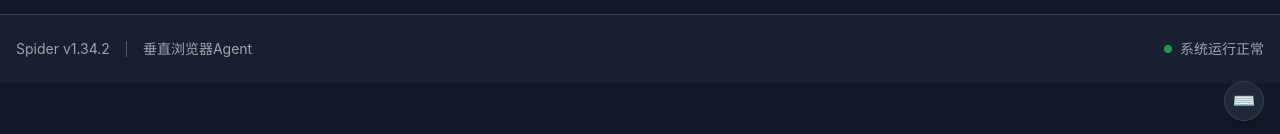
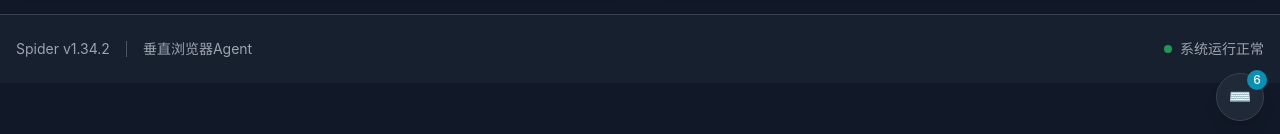
Before and after one commit to Xues-idiot/vertical-browser-agent, a Next.js app in the folder frontend/: page / in a window 1280 px wide. Shown: the part 663-797 px from the top of the page. Built offline with nearby package versions, Linux system fonts and the light colour scheme.

Commit message:
feat(KeyboardShortcutsHelp): 添加快捷键数量徽章
在快捷键帮助按钮上添加数字徽章，提高功能可发现性

```diff
--- a/frontend/src/components/KeyboardShortcutsHelp.tsx
+++ b/frontend/src/components/KeyboardShortcutsHelp.tsx
@@ -24,10 +24,13 @@ export default function KeyboardShortcutsHelp() {
     <>
       <button
         onClick={() => setIsOpen(true)}
-        className="fixed bottom-4 right-4 w-10 h-10 bg-[#1F2937] border border-gray-700 rounded-full flex items-center justify-center text-gray-400 hover:text-white hover:border-gray-600 transition-colors z-40 shadow-lg"
+        className="fixed bottom-4 right-4 w-12 h-12 bg-[#1F2937] border border-gray-700 rounded-full flex items-center justify-center text-gray-400 hover:text-white hover:border-gray-600 transition-colors z-40 shadow-lg"
         title="键盘快捷键"
       >
         <span className="text-lg">⌨️</span>
+        <span className="absolute -top-1 -right-1 w-5 h-5 bg-cyan-600 text-white text-xs rounded-full flex items-center justify-center font-medium">
+          {shortcuts.length}
+        </span>
       </button>
 
       <AnimatePresence>
```
